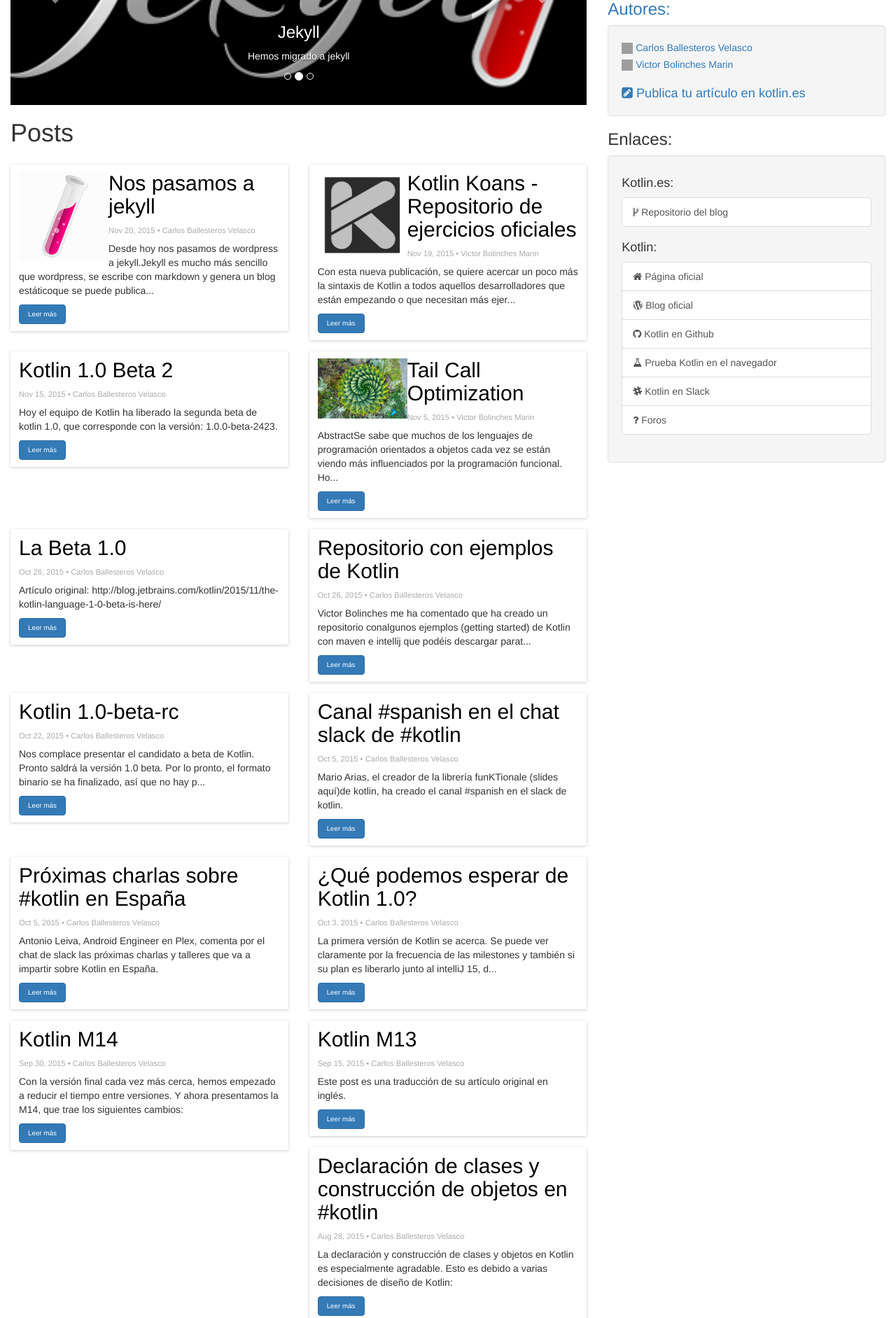
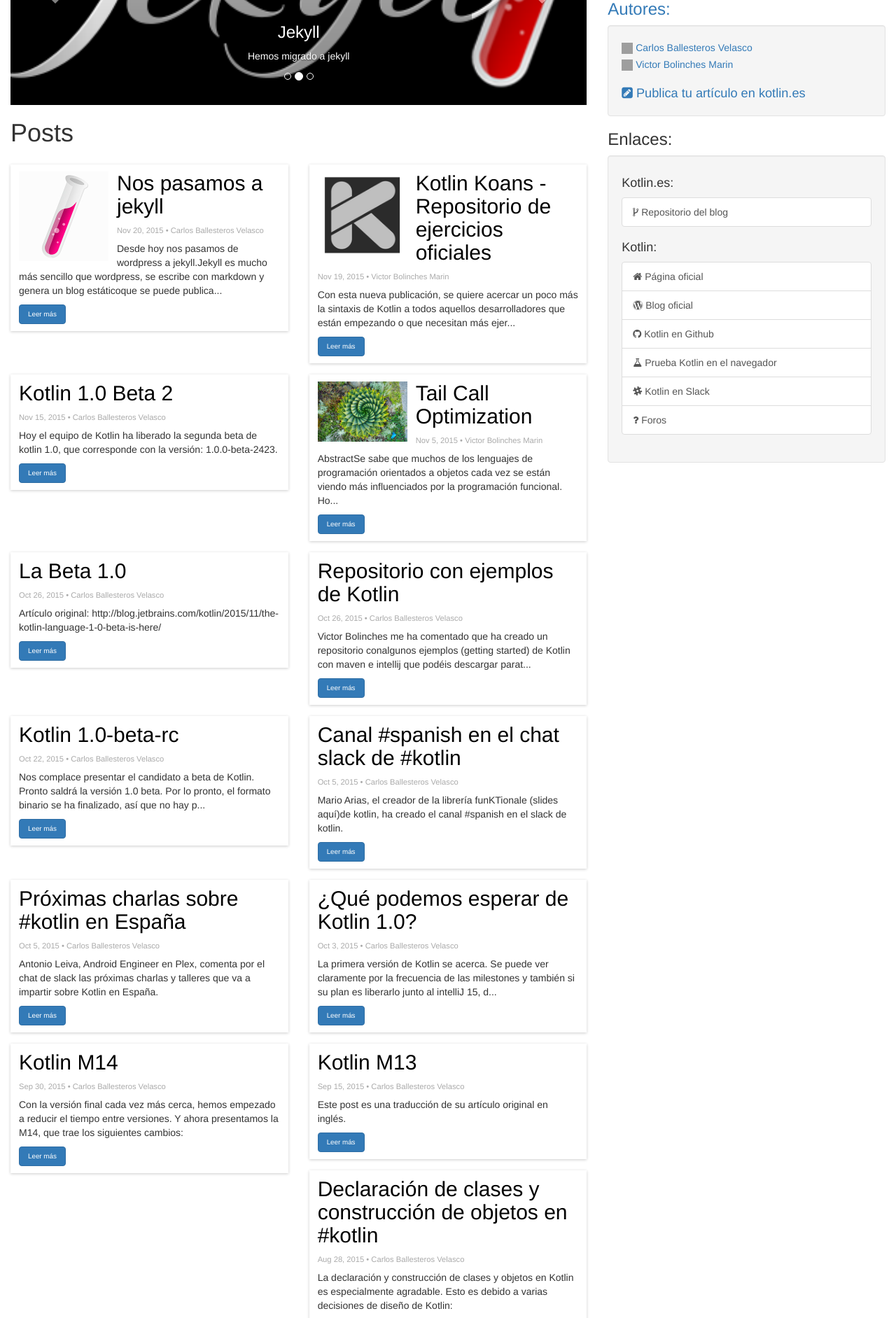
Before and after one commit to kotlin-es/kotlin.es, a Jekyll site: the page built from index.html, in a window 1280 px wide. Shown: the part 385-2268 px from the top of the page at 70% size. Built offline with Jekyll 4.4.1, drawn with Linux system fonts in a browser that asks for light colours; comment, search, counter and statistics services are not loaded; grey boxes are pictures that could not be loaded.

Commit message:
Adding margin right to separate the image of the text

```diff
--- a/css/kotlin_es.css
+++ b/css/kotlin_es.css
@@ -164,6 +164,7 @@
 .post-list-entry-icon {
     float: left;
     max-width:128px;
+    margin-right: 12px;
 }
 
 .post-entry-icon {
```
